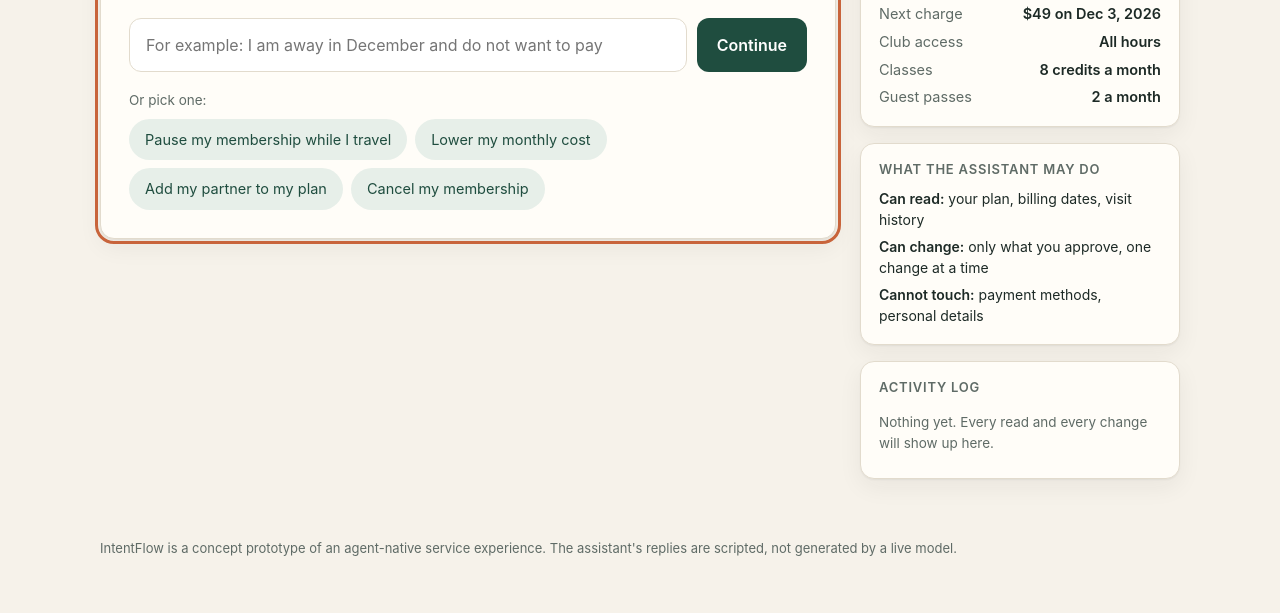
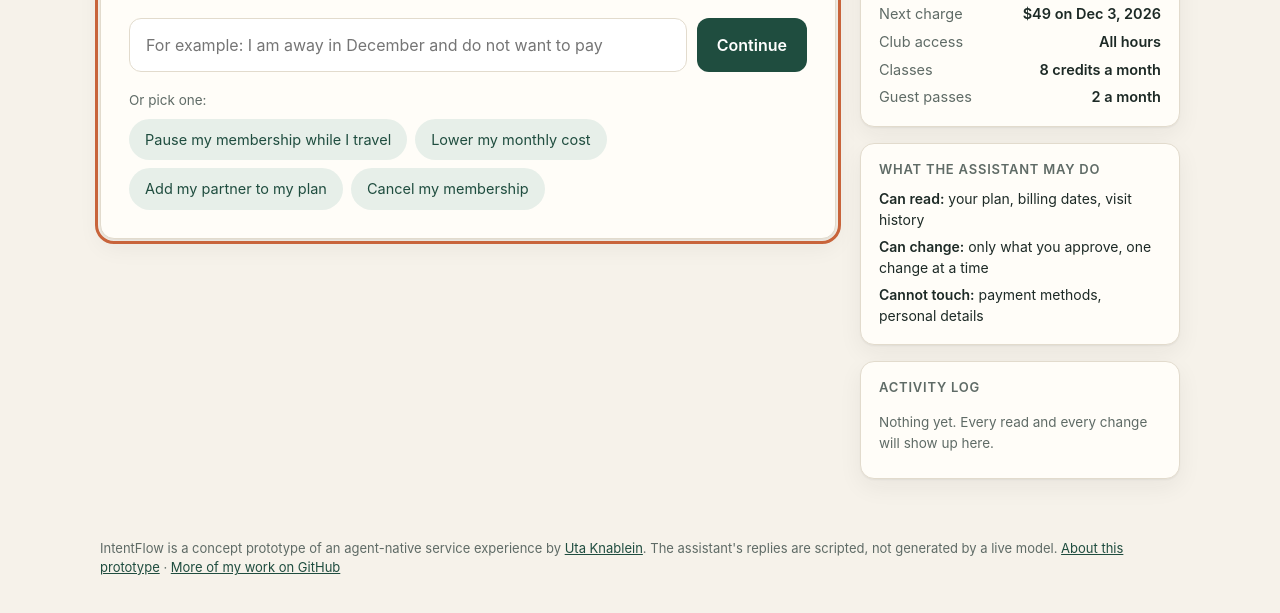
Before and after one commit to utaknablein/agent-native-service, a plain HTML site: page index.html in a window 1280 px wide. Shown: the part 287-900 px from the top of the page. Drawn offline with Linux system fonts and the light colour scheme.

Commit message:
Update index.html

```diff
--- a/index.html
+++ b/index.html
@@ -150,6 +150,7 @@ aside{display:grid;gap:16px;position:sticky;top:16px}
 .log time{color:var(--muted);font-variant-numeric:tabular-nums;flex:none}
 .log .empty{color:var(--muted)}
 footer{max-width:1120px;margin:0 auto;padding:0 20px 40px;font-size:13px;color:var(--muted)}
+footer a{color:var(--brand)}
 </style>
 </head>
 <body>
@@ -191,7 +192,7 @@ footer{max-width:1120px;margin:0 auto;padding:0 20px 40px;font-size:13px;color:v
   </aside>
 </div>
 
-<footer>IntentFlow is a concept prototype of an agent-native service experience. The assistant's replies are scripted, not generated by a live model.</footer>
+<footer>IntentFlow is a concept prototype of an agent-native service experience by <a href="https://github.com/utaknablein">Uta Knablein</a>. The assistant's replies are scripted, not generated by a live model. <a href="https://github.com/utaknablein/intentflow">About this prototype</a> · <a href="https://github.com/utaknablein">More of my work on GitHub</a></footer>
 
 <script>
 /* ---------------------------------------------------------------
```
